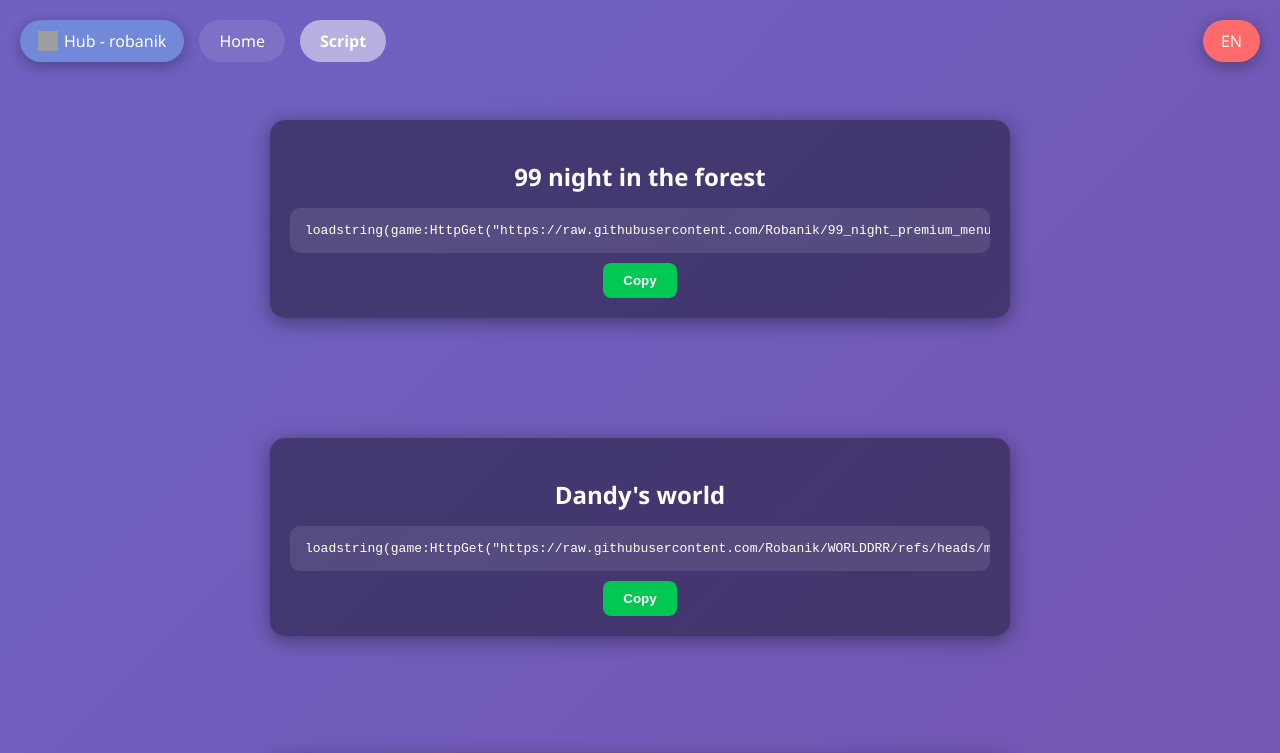
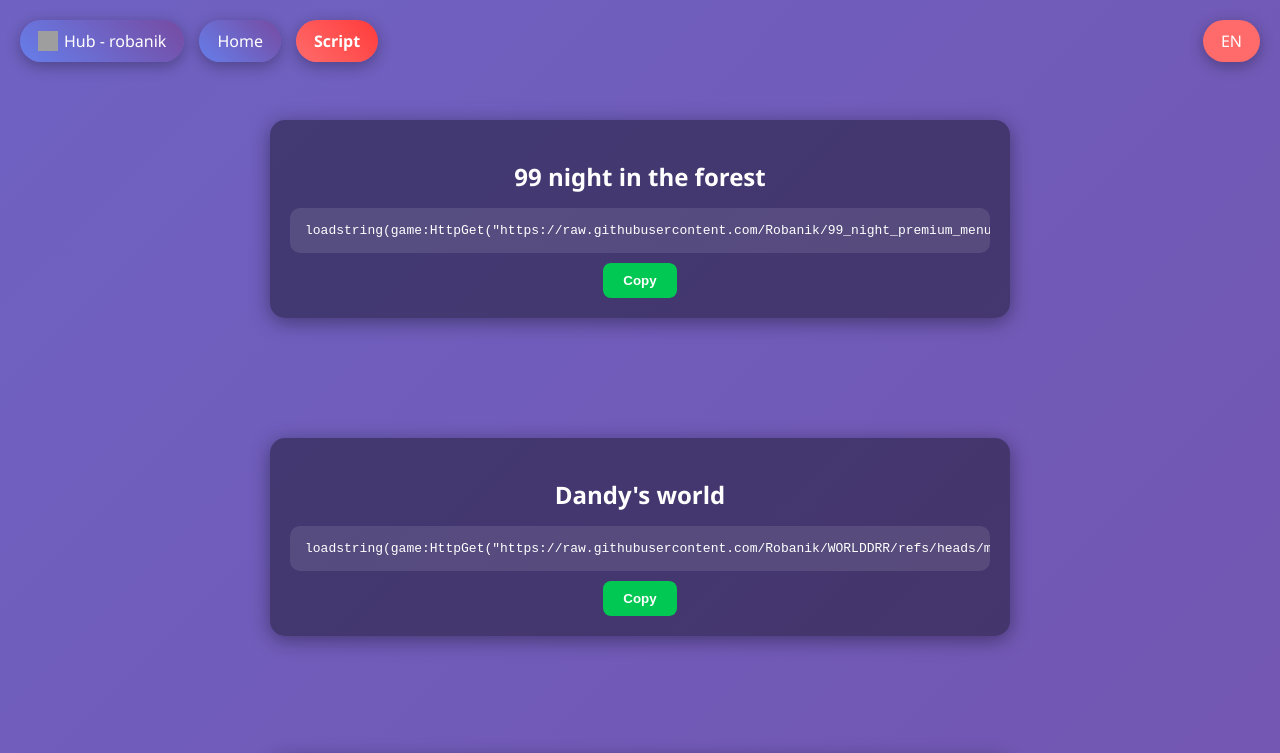
Before and after one commit to Robanik/RR-SITE, a plain HTML site: page scripts.html in a window 1280 px wide. Shown: the top 753 px of the page. Drawn offline with Linux system fonts and the light colour scheme; grey boxes are pictures that could not be loaded.

Commit message:
Update scripts.html

```diff
--- a/scripts.html
+++ b/scripts.html
@@ -31,9 +31,9 @@
       z-index: 1000;
     }
 
-    /* Кнопка Discord */
-    #discord-btn {
-      background: #7289da;
+    /* Универсальный стиль кнопок */
+    .nav-btn {
+      background: linear-gradient(45deg, #667eea, #764ba2);
       padding: 10px 18px;
       border-radius: 50px;
       font-size: 1em;
@@ -45,32 +45,17 @@
       transition: background 0.3s, transform 0.2s, box-shadow 0.3s;
       box-shadow: 0 4px 15px rgba(0,0,0,0.3);
     }
-    #discord-btn:hover {
-      background: #5b6eae;
+    .nav-btn:hover {
+      background: linear-gradient(45deg, #5b6eae, #667eea);
       transform: scale(1.08);
       box-shadow: 0 6px 20px rgba(0,0,0,0.4);
     }
-    #discord-btn img {
+    .nav-btn img {
       width: 20px;
       height: 20px;
     }
-
-    /* Навигация (Home / Script) */
-    .tab {
-      padding: 10px 20px;
-      border-radius: 50px;
-      background: rgba(255,255,255,0.1);
-      text-decoration: none;
-      color: white;
-      font-size: 1em;
-      transition: background 0.3s, transform 0.2s;
-    }
-    .tab:hover {
-      background: rgba(255,255,255,0.3);
-      transform: scale(1.05);
-    }
     .active-tab {
-      background: rgba(255,255,255,0.5);
+      background: linear-gradient(45deg, #ff6b6b, #ff3b3b);
       font-weight: bold;
     }
 
@@ -138,12 +123,12 @@
 
   <!-- Верхняя панель -->
   <div class="top-bar">
-    <a id="discord-btn" href="https://discord.gg/pPHpAYjJ" target="_blank">
+    <a id="discord-btn" class="nav-btn" href="https://discord.gg/pPHpAYjJ" target="_blank">
       <img src="https://cdn.jsdelivr.net/gh/simple-icons/simple-icons/icons/discord.svg" alt="Discord">
       Hub - robanik
     </a>
-    <a href="index.html" class="tab">Home</a>
-    <a href="scripts.html" class="tab active-tab">Script</a>
+    <a href="index.html" class="nav-btn">Home</a>
+    <a href="scripts.html" class="nav-btn active-tab">Script</a>
   </div>
 
   <!-- Кнопка смены языка -->
@@ -201,4 +186,4 @@
     });
   </script>
 </body>
-                                           </html>
+</html>
```
